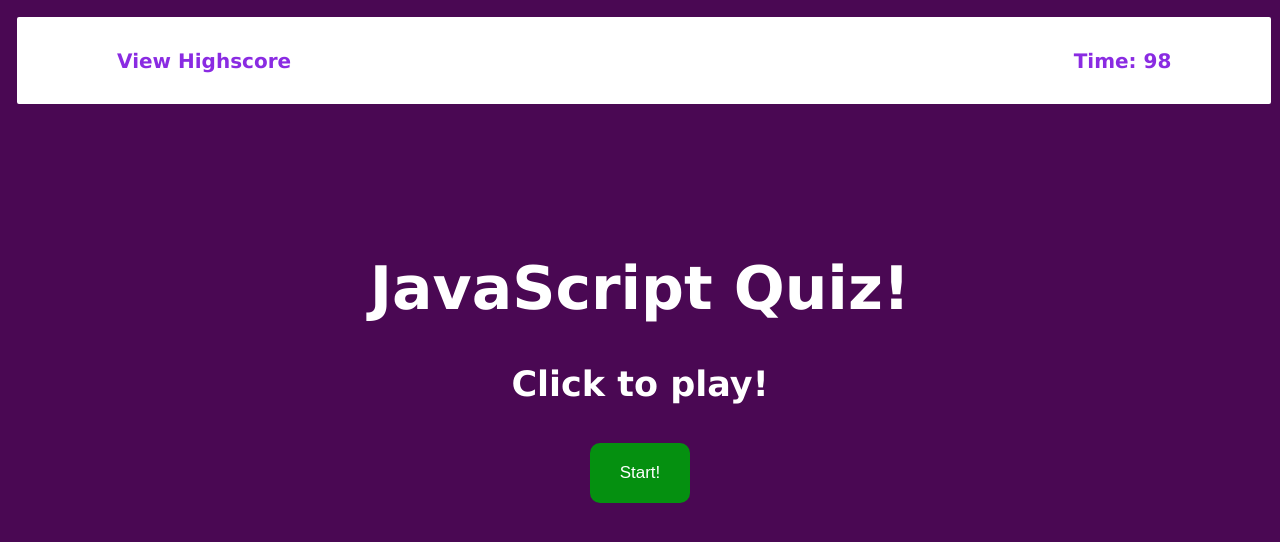
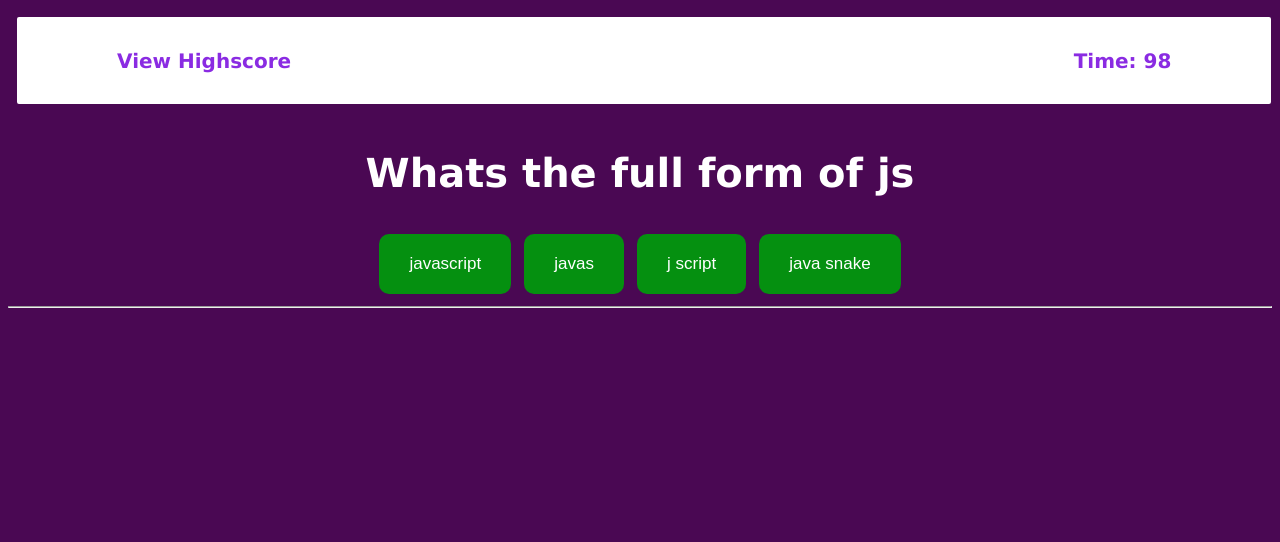
Before and after one commit to gmadnani/Quizerooo, a plain HTML site: page index.html in a window 1280 px wide. Both pictures are taken after a click on the button "Start!". Drawn offline with Linux system fonts and the light colour scheme.

Commit message:
start button functionality and first question display

```diff
--- a/index.html
+++ b/index.html
@@ -17,7 +17,7 @@
 			</div>
 		</div>
 		<div id="quiz">
-            <div id="quizBody">
+            <div id="homeBody">
                 <h1>
                     JavaScript Quiz!
                 </h1>
@@ -26,6 +26,16 @@
                 </h3>
                 <button onclick="startquiz()">Start!</button>
             </div>
+
+            <div id="quizBody">
+                <h2 id = "question"> </h2>
+                <button id="choice1"></button>
+                <button id="choice2"></button>
+                <button id="choice3"></button>
+                <button id="choice4"></button>
+                <hr id="line">
+                <p id= "RightorWrong"></p>
+            </div>
         </div>
 	</body>
 </html>
--- a/script.js
+++ b/script.js
@@ -1,6 +1,13 @@
 var remainingTime = 0;
 var score = 0;
 var countdown;
+var questionIndex = 0
+
+var questions =[{
+    questionTitle: "Whats the full form of js",
+    choices: ["javascript","javas", "j script", "java snake"],
+    answer: "javascript"
+}]
 
 
 function startquiz(){
@@ -16,3 +23,23 @@ function startquiz(){
     }, 1000);
     starting();
 }
+
+function starting(){
+    document.getElementById("homeBody").style.display="none"
+    document.getElementById("quizBody").style.display="block"
+
+    document.getElementById("question").textContent = questions[questionIndex].questionTitle;
+    document.getElementById("choice1").textContent = questions[questionIndex].choices[0];
+    document.getElementById("choice2").textContent = questions[questionIndex].choices[1];
+    document.getElementById("choice3").textContent = questions[questionIndex].choices[2];
+    document.getElementById("choice4").textContent = questions[questionIndex].choices[3];
+
+    questionIndex++;
+    if (questionIndex > questions.length - 1) {
+        return;
+    }
+
+    var content = "<h2" + questions[questionIndex].question + "<h2>";
+    // for (var i= )
+    document.getElementById("quizBody").innerHTML = quizContent;
+}
--- a/style.css
+++ b/style.css
@@ -24,17 +24,27 @@ body {
     background-color: #4a0853;
 }
 
-#quizBody {
+#homeBody {
+    display: block;
     text-align: center;
     padding: 12vh;
 }
 
+#quizBody{
+    display: none;
+}
+
 h1 {
-    font-size: 60px;
+    font-size: 50px;
+    color: white;
+}
+
+h2{
+    font-size: 40px;
     color: white;
 }
 h3 {
-    font-size: 35px;
+    font-size: 30px;
     color: white;
 }
 
```
